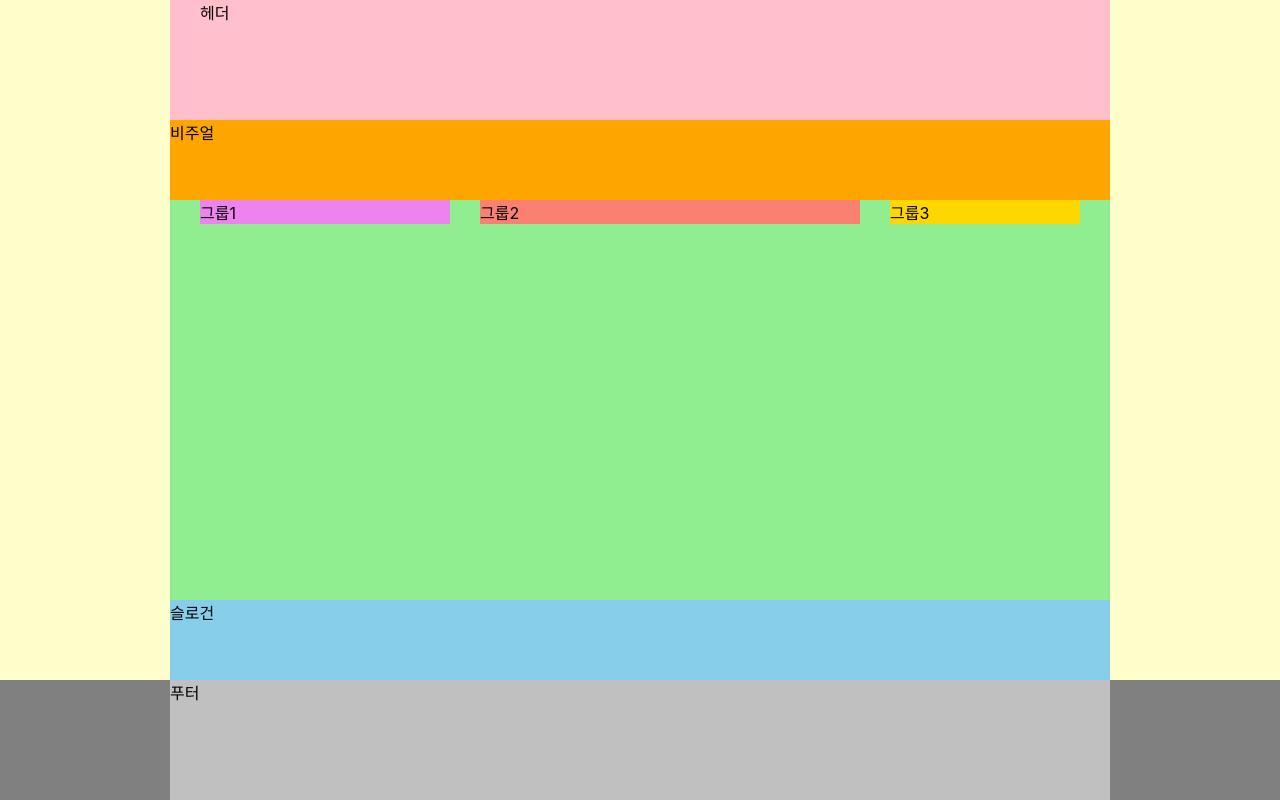
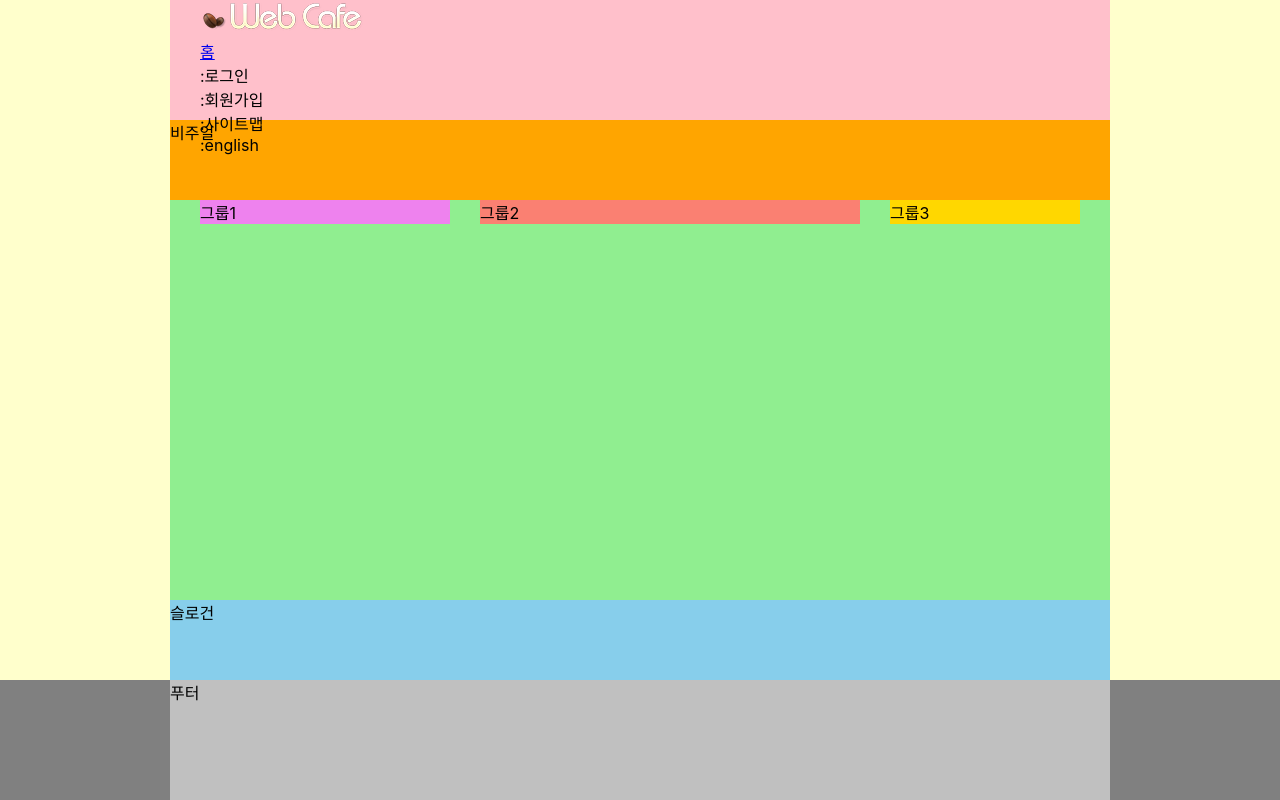
Before and after one commit to kyungseob7/HTML5, a plain HTML site: page index.html in a window 1280 px wide. Drawn offline with Linux system fonts and the light colour scheme; a web font is replaced by a local one.

Commit message:
텍스트 링크  마크업

```diff
--- a/index.html
+++ b/index.html
@@ -9,7 +9,22 @@
   <link rel="stylesheet" href="./styles/style.css" />
 </head>
 <body>
-  <header class="header">헤더</header>
+  <header class="header">
+    <!-- 로고 Start -->
+    <h1 class="logo">
+      <a href="./index-complete.html">
+        <img src="./assets/logo.png" alt="web cafe" />
+      </a>
+    </h1>
+    <ul class="member">
+      <li><a href="/">홈</a></li>
+      <li><span class="divider" aria-hidden="ture">:</span><a href="/"></a>로그인</li>
+      <li><span class="divider" aria-hidden="ture">:</span><a href="/"></a>회원가입</li>
+      <li><span class="divider" aria-hidden="ture">:</span><a href="/"></a>사이트맵</li>
+      <li><span class="divider" aria-hidden="ture">:</span><a href="/"></a>english</li>
+    </ul>
+    <!-- 로고 End-->
+  </header>
   <div class="visual">비주얼</div>
   <main class="main">
     <div class="group group1">그룹1</div>
```
